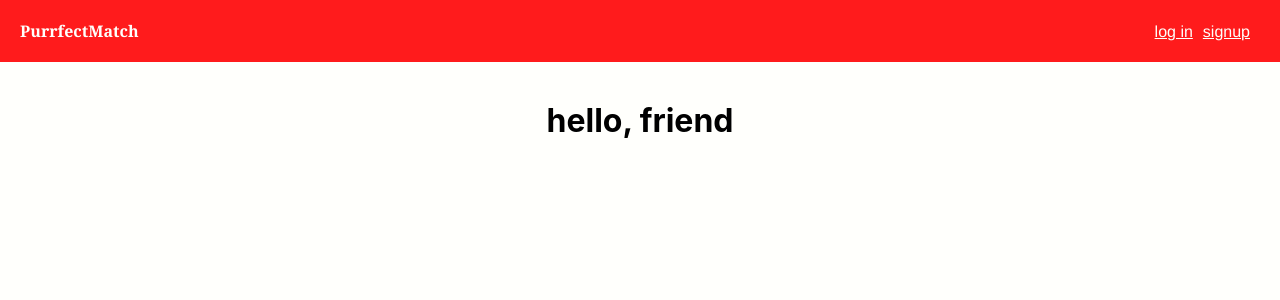
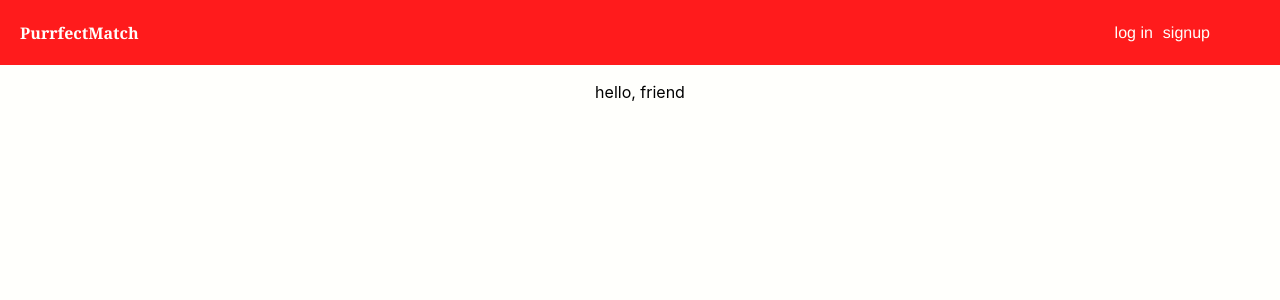
Before and after one commit to makeyourwon/Purrfect-Match-front-end, a React (Create React App) app: page / in a window 1280 px wide. Shown: the top 300 px of the page. Built offline with nearby package versions, Linux system fonts and the light colour scheme; no server answers.

Commit message:
installed tailwind

```diff
--- a/package.json
+++ b/package.json
@@ -36,5 +36,8 @@
       "last 1 safari version"
     ]
   },
-  "proxy": "http://localhost:3001"
+  "proxy": "http://localhost:3001",
+  "devDependencies": {
+    "tailwindcss": "^3.4.1"
+  }
 }
--- a/src/index.css
+++ b/src/index.css
@@ -1,3 +1,8 @@
+@tailwind base;
+@tailwind components;
+@tailwind utilities;
+
+
 body {
   margin: 0;
   font-family: -apple-system, BlinkMacSystemFont, 'Segoe UI', 'Roboto', 'Oxygen',
--- /dev/null
+++ b/tailwind.config.js
@@ -0,0 +1,10 @@
+/** @type {import('tailwindcss').Config} */
+module.exports = {
+  content: [
+    "./src/**/*.{js,jsx,ts,tsx}"
+  ],
+  theme: {
+    extend: {},
+  },
+  plugins: [],
+}
```
Also changed, not shown: 1 other file (tests, documents, lock files or other folders).
